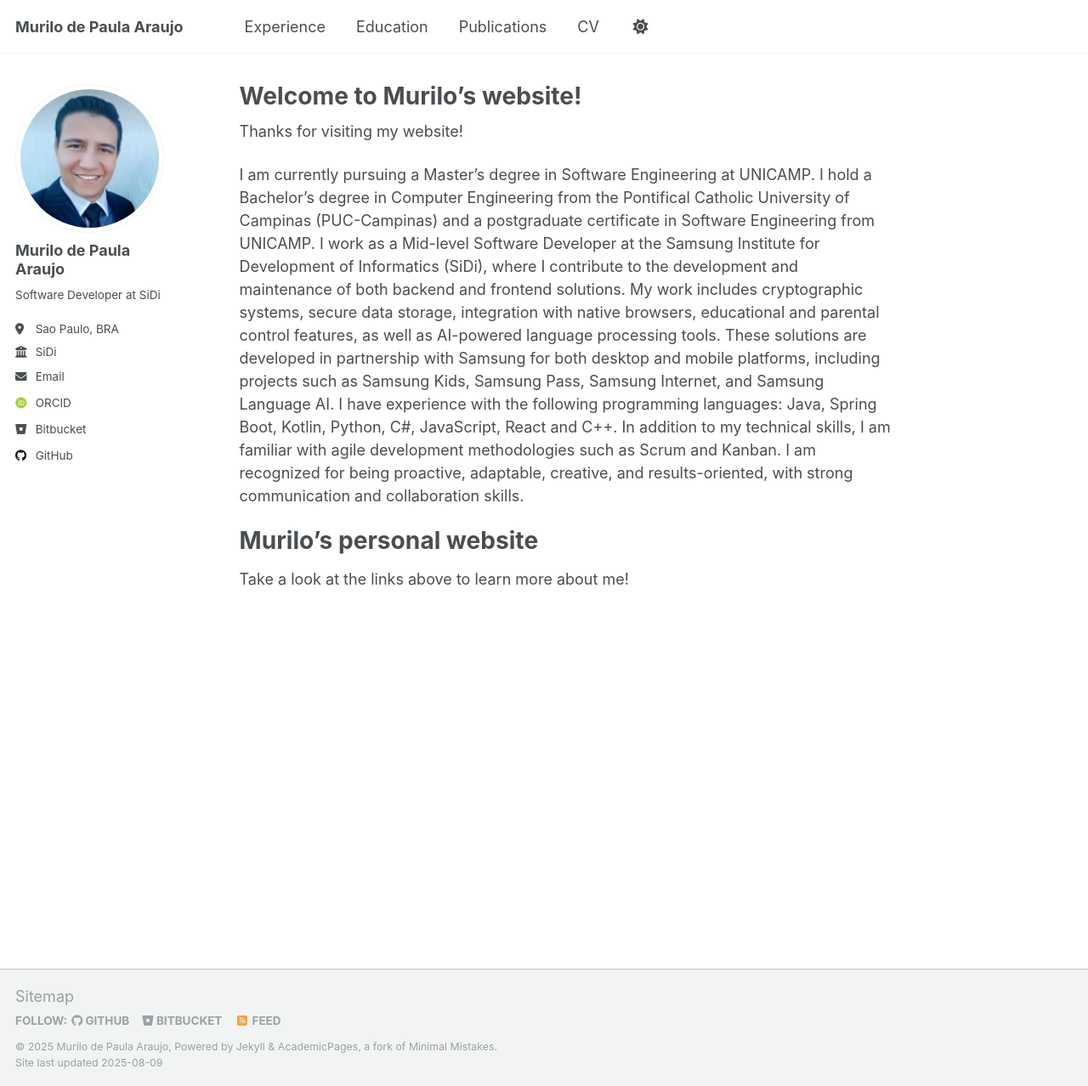
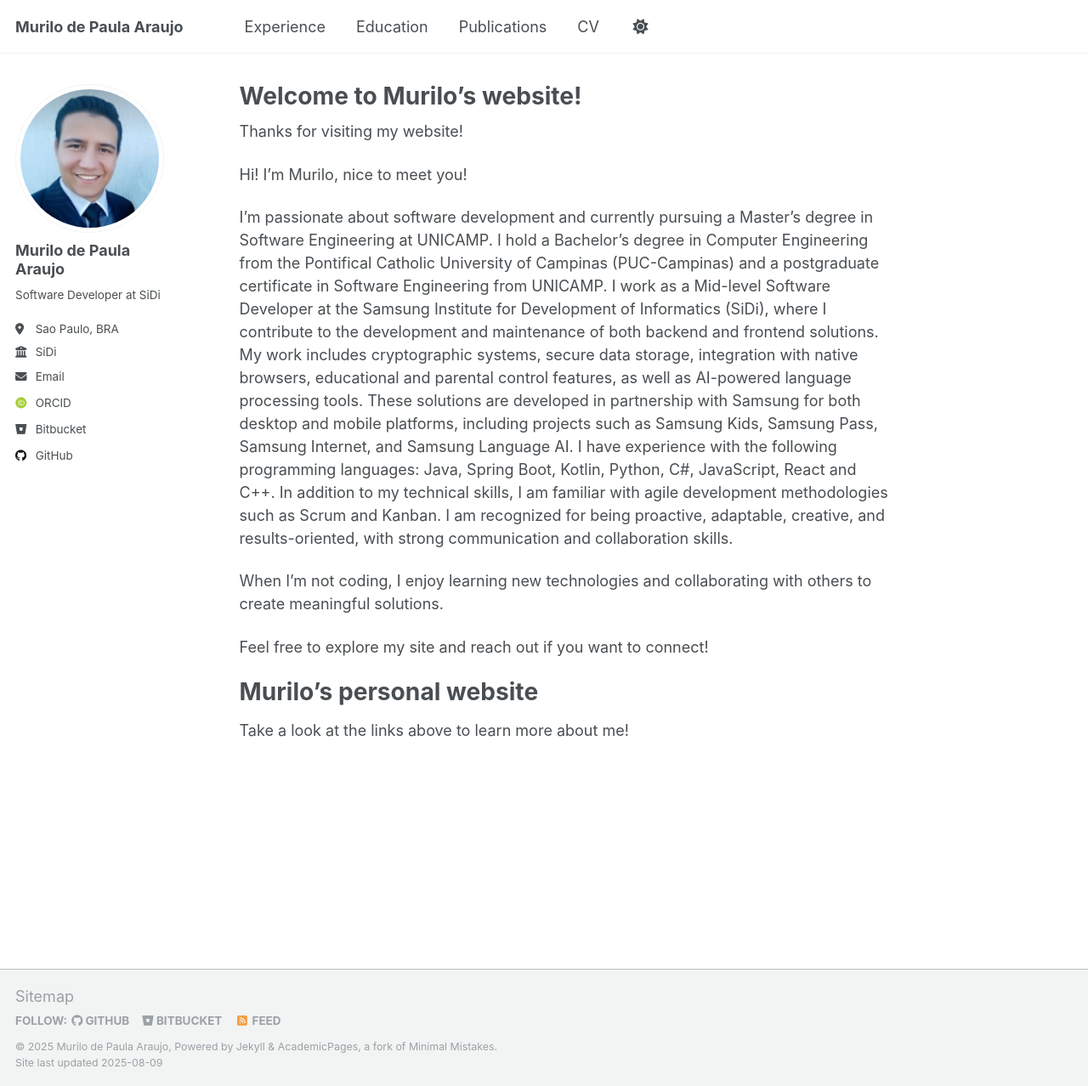
Before and after one commit to murilodepa/murilodepa.github.io, a Jekyll site: the page built from _pages/about.md, in a window 1280 px wide and 1278 px high. Shown: the whole window at 85% size. Built offline with Jekyll 4.4.1, drawn with Linux system fonts in a browser that asks for light colours; some web fonts are replaced; a script that is not in the unit is left out.

Commit message:
Update about.md

```diff
--- a/_pages/about.md
+++ b/_pages/about.md
@@ -9,11 +9,17 @@ redirect_from:
 
 Thanks for visiting my website!
 
-I am currently pursuing a Master's degree in Software Engineering at UNICAMP. I hold a Bachelor's degree in Computer Engineering from the Pontifical Catholic University of Campinas (PUC-Campinas) and a postgraduate certificate in Software Engineering from UNICAMP.
+Hi! I’m Murilo, nice to meet you!
+
+I’m passionate about software development and currently pursuing a Master's degree in Software Engineering at UNICAMP. I hold a Bachelor's degree in Computer Engineering from the Pontifical Catholic University of Campinas (PUC-Campinas) and a postgraduate certificate in Software Engineering from UNICAMP.
 I work as a Mid-level Software Developer at the Samsung Institute for Development of Informatics (SiDi), where I contribute to the development and maintenance of both backend and frontend solutions. My work includes cryptographic systems, secure data storage, integration with native browsers, educational and parental control features, as well as AI-powered language processing tools. These solutions are developed in partnership with Samsung for both desktop and mobile platforms, including projects such as Samsung Kids, Samsung Pass, Samsung Internet, and Samsung Language AI.
 I have experience with the following programming languages: Java, Spring Boot, Kotlin, Python, C#, JavaScript, React and C++.
 In addition to my technical skills, I am familiar with agile development methodologies such as Scrum and Kanban. I am recognized for being proactive, adaptable, creative, and results-oriented, with strong communication and collaboration skills.
 
+When I’m not coding, I enjoy learning new technologies and collaborating with others to create meaningful solutions.
+
+Feel free to explore my site and reach out if you want to connect!
+
 Murilo's personal website
 ======
 Take a look at the links above to learn more about me!
```
